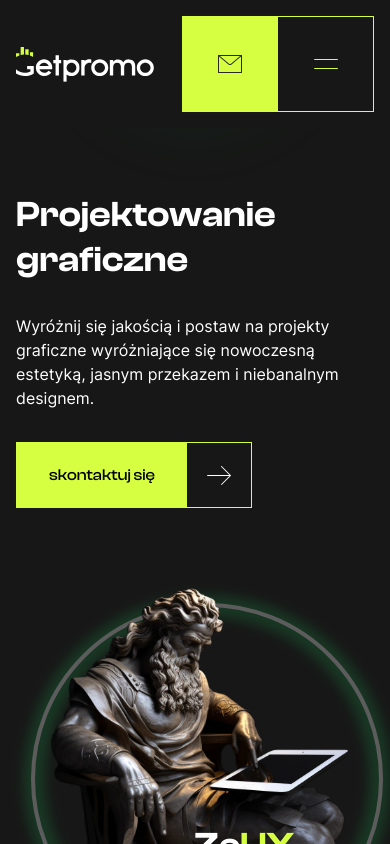
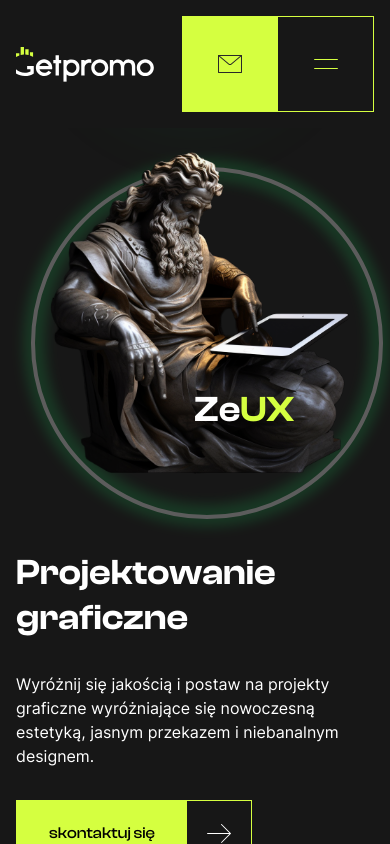
Before and after one commit to PGodzien/getpromo-nowa-strona, a Next.js app: page /projektowanie-graficzne in a window 390 px wide. Shown: the top 844 px of the page. Built offline with nearby package versions, Linux system fonts and the light colour scheme; a web font is replaced by a local one.

Commit message:
Update page.tsx

```diff
--- a/app/projektowanie-graficzne/page.tsx
+++ b/app/projektowanie-graficzne/page.tsx
@@ -67,8 +67,8 @@ export default function Design() {
 
         <section className="relative z-10 w-full py-6">
           {/* <div className="absolute inset-0 bg-getDark bg-opacity-70 md:bg-transparent z-20"></div> */}
-          <div className="relative flex lg:flex-row flex-col py-10 lg:py-20 space-y-20 lg:space-y-0 items-center justify-between px-4 mx-auto container md:px-12 2xl:px-0 lg:max-w-screen-2xl">
-            <div className="space-y-8 lg:-mt-28 max-w-lg 2xl:max-w-2xl relative z-20 w-full">
+          <div className="relative flex lg:flex-row flex-col-reverse lg:py-20 lg:space-y-0 items-center justify-between px-4 mx-auto container md:px-12 2xl:px-0 lg:max-w-screen-2xl">
+            <div className="space-y-8 lg:-mt-28 max-w-lg 2xl:max-w-2xl relative z-20 w-full mt-10">
               <h1
                 className="font-serif leading-tight text-white text-4xl font-semibold lg:text-5xl 2xl:text-6xl">
                 Projektowanie <br /> graficzne</h1>
```
